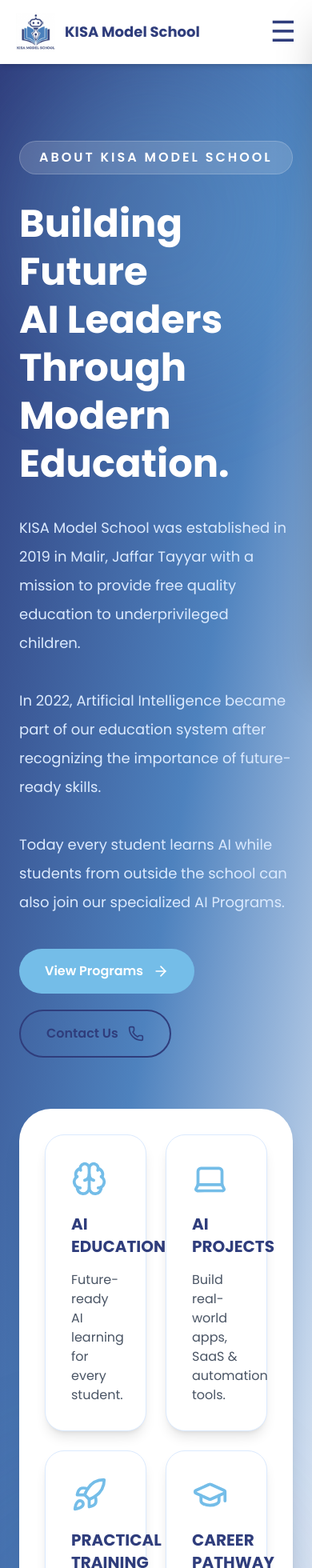
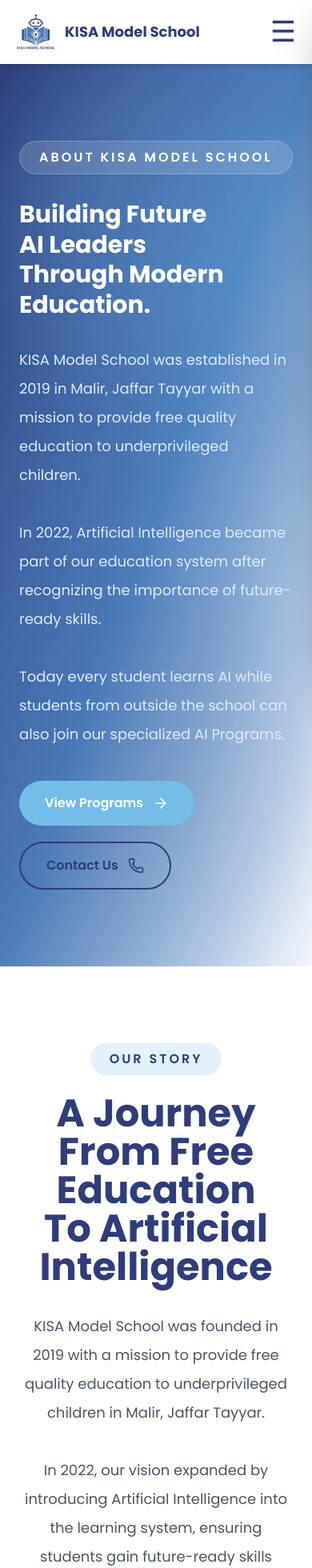
Before and after one commit to kisaschool-hub/ai-kisa-school, a React (Vite) app: page /about in a window 390 px wide. Shown: the top 1960 px of the page at 80% size. Built offline with nearby package versions, Linux system fonts and the light colour scheme.

Commit message:
Responsive About page

```diff
--- a/src/pages/About.jsx
+++ b/src/pages/About.jsx
@@ -32,7 +32,7 @@
 
               </span>
 
-            <h1 className="mt-8 text-5xl lg:text-6xl font-bold leading-tight !text-white">
+            <h1 className="mt-8 text-3xl sm:text-4xl lg:text-6xl font-bold leading-tight !text-white">
                 Building Future
                 <br />
                 AI Leaders
@@ -95,7 +95,7 @@
 
             {/* RIGHT */}
 
-            <div className="bg-white rounded-[40px] shadow-xl p-8">
+           <div className="hidden lg:block bg-white rounded-[40px] shadow-xl p-8">
 
               <div className="grid grid-cols-2 gap-6">
 
```
